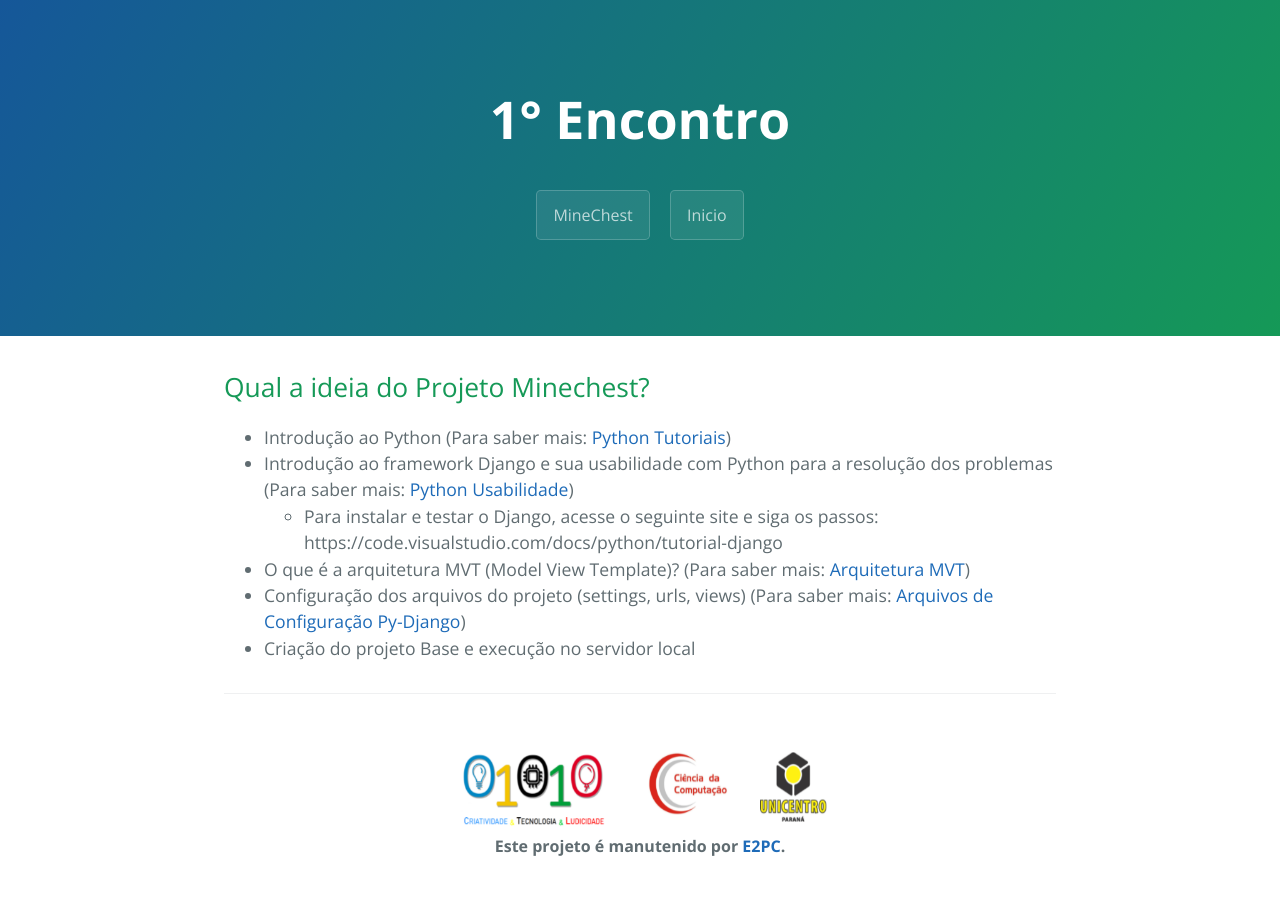
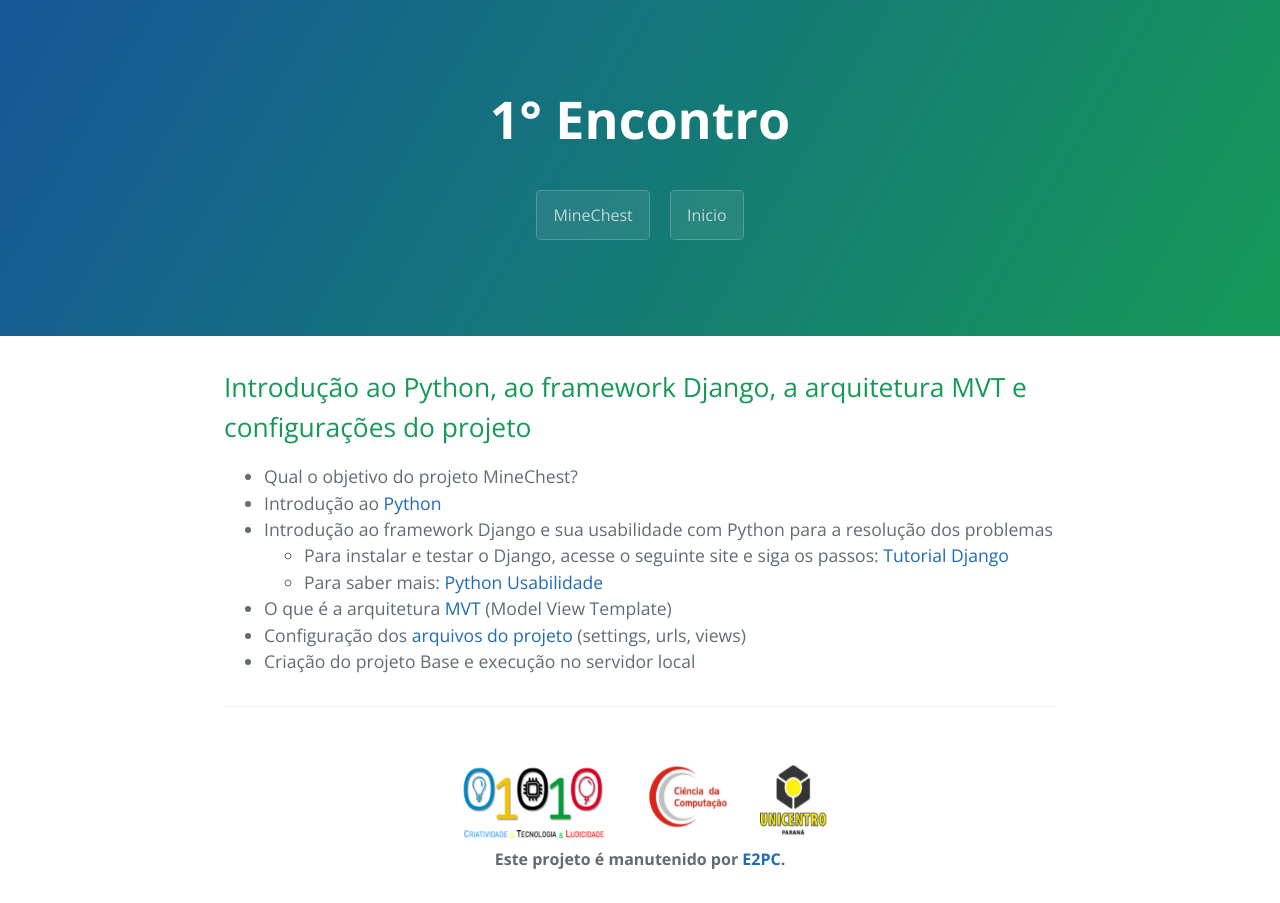
Before and after one commit to E2PC/ProjectPage, a Jekyll site: the page built from Encontro1.md, in a window 1280 px wide. Built offline with Jekyll 4.4.1, drawn with Linux system fonts in a browser that asks for light colours.

Commit message:
Update Encontro1.md

```diff
--- a/Encontro1.md
+++ b/Encontro1.md
@@ -6,12 +6,12 @@ button: Encontro1
 blocker: 1
 ---
 
-## Qual a ideia do Projeto Minechest?
-
-  - Introdução ao Python (Para saber mais: [Python Tutoriais](https://docs.python.org/3/tutorial/inputoutput.html))
-  - Introdução ao framework Django e sua usabilidade com Python para a resolução dos problemas (Para saber mais: [Python Usabilidade](https://www.python.org/success-stories/))
-     - Para instalar e testar o Django, acesse o seguinte site e siga os passos:
-        https://code.visualstudio.com/docs/python/tutorial-django
-  - O que é a arquitetura MVT (Model View Template)? (Para saber mais: [Arquitetura MVT](https://www.treinaweb.com.br/blog/entendendo-o-mtv-do-django))
-  - Configuração dos arquivos do projeto (settings, urls, views) (Para saber mais: [Arquivos de Configuração Py-Django](https://docs.djangoproject.com/pt-br/3.1/howto/))
+## Introdução ao Python, ao framework Django, a arquitetura MVT e configurações do projeto
+  - Qual o objetivo do projeto MineChest?
+  - Introdução ao [Python](https://docs.python.org/3/tutorial/inputoutput.html)
+  - Introdução ao framework Django e sua usabilidade com Python para a resolução dos problemas
+     - Para instalar e testar o Django, acesse o seguinte site e siga os passos: [Tutorial Django](https://code.visualstudio.com/docs/python/tutorial-django)
+     - Para saber mais: [Python Usabilidade](https://www.python.org/success-stories/)
+  - O que é a arquitetura [MVT](https://www.treinaweb.com.br/blog/entendendo-o-mtv-do-django) (Model View Template)
+  - Configuração dos [arquivos do projeto](https://docs.djangoproject.com/pt-br/3.1/howto/) (settings, urls, views)
   - Criação do projeto Base e execução no servidor local
```
